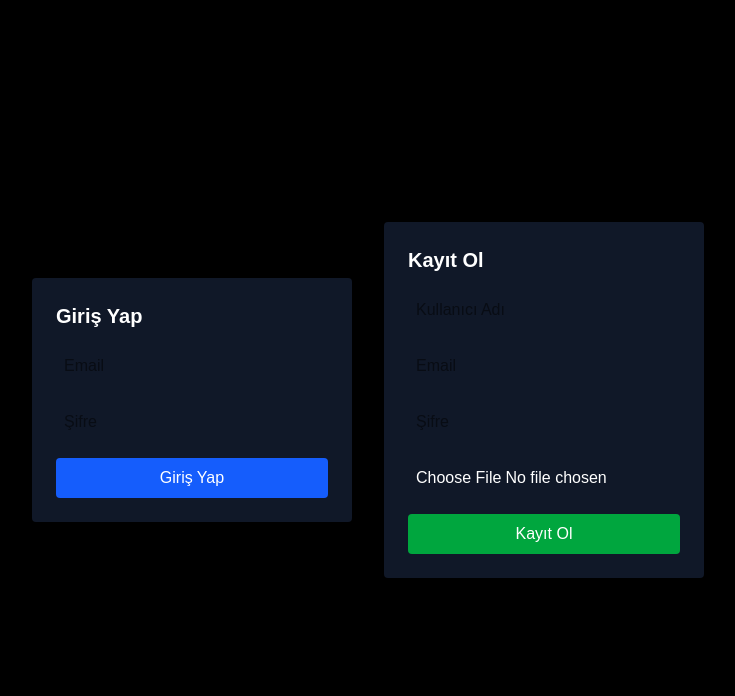
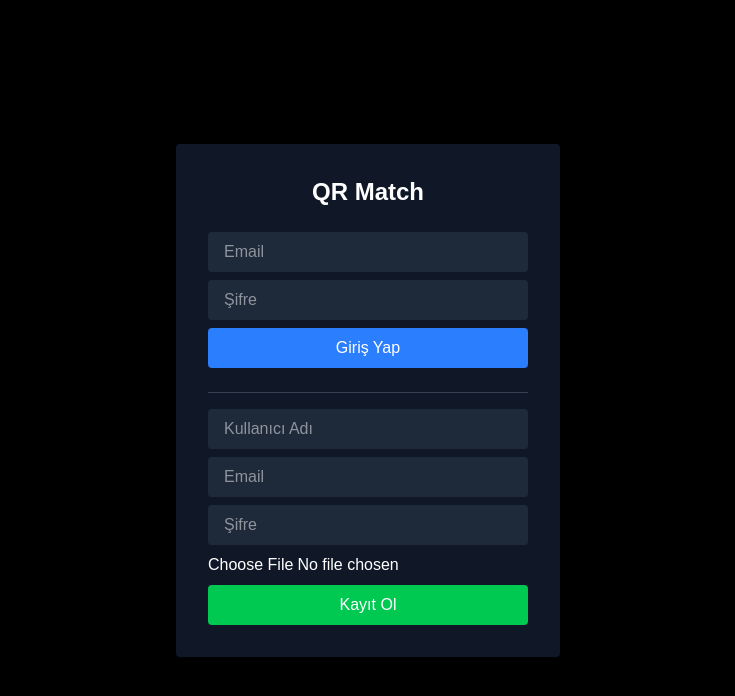
Before and after one commit to bercemm/qrmatch, a Next.js app: page /auth in a window 1280 px wide. Shown: the top 696 px of the page, without its empty margins (272-1007 px from the left). Built offline with nearby package versions, Linux system fonts and the light colour scheme; no server answers.

Commit message:
kayıt ol düzenleme

```diff
--- a/src/app/auth/page.tsx
+++ b/src/app/auth/page.tsx
@@ -2,54 +2,65 @@
 
 import { useState } from "react";
 import { supabase } from "../lib/supabaseClient";
+import { useRouter } from "next/navigation";
 
 export default function AuthPage() {
   const [email, setEmail] = useState("");
   const [password, setPassword] = useState("");
   const [username, setUsername] = useState("");
   const [avatar, setAvatar] = useState<File | null>(null);
+  const router = useRouter();
 
-  // 📌 Kullanıcı Kaydı
-  const handleSignup = async () => {
+  // 📌 Giriş Yap
+  const handleLogin = async () => {
+    const { error } = await supabase.auth.signInWithPassword({ email, password });
+    if (error) {
+      alert(error.message);
+      return;
+    }
+    router.push("/lobby");
+  };
+
+  // 📌 Kayıt Ol
+  const handleRegister = async () => {
+    // 1) Auth’a kullanıcı ekle
     const { data, error } = await supabase.auth.signUp({
       email,
       password,
     });
 
     if (error) {
-      alert("Kayıt hatası: " + error.message);
+      alert(error.message);
       return;
     }
 
     const user = data.user;
-    if (!user) return;
+    if (!user) {
+      alert("Kullanıcı oluşturulamadı!");
+      return;
+    }
 
-    let avatar_url = null;
-
-    // Fotoğraf yükleme
+    // 2) Fotoğrafı storage’a yükle (opsiyonel)
+    let avatarUrl = null;
     if (avatar) {
       const filePath = `avatars/${user.id}-${avatar.name}`;
       const { error: uploadError } = await supabase.storage
         .from("avatars")
         .upload(filePath, avatar);
 
-      if (uploadError) {
-        alert("Fotoğraf yüklenemedi: " + uploadError.message);
-        return;
+      if (!uploadError) {
+        const { data: urlData } = supabase.storage
+          .from("avatars")
+          .getPublicUrl(filePath);
+        avatarUrl = urlData.publicUrl;
+      }
     }
 
-      const { data: publicUrl } = supabase.storage
-        .from("avatars")
-        .getPublicUrl(filePath);
-
-      avatar_url = publicUrl.publicUrl;
-    }
-
-    // Profil tablosuna kayıt
+    // 3) Profiles tablosuna kayıt ekle
     const { error: profileError } = await supabase.from("profiles").insert({
       user_id: user.id,
       username,
-      avatar_url,
+      avatar_url: avatarUrl,
     });
 
     if (profileError) {
@@ -57,82 +68,75 @@ export default function AuthPage() {
       return;
     }
 
-    alert("Kayıt başarılı! Giriş yapabilirsiniz.");
-  };
-
-  // 📌 Kullanıcı Girişi
-  const handleLogin = async () => {
-    const { error } = await supabase.auth.signInWithPassword({
-      email,
-      password,
-    });
-
-    if (error) {
-      alert("Giriş hatası: " + error.message);
-      return;
-    }
-
-    alert("Giriş başarılı!");
+    router.push("/lobby");
   };
 
   return (
-    <div className="min-h-screen bg-black text-white flex items-center justify-center gap-8">
+    <div className="min-h-screen bg-black text-white flex items-center justify-center">
+      <div className="bg-gray-900 p-8 rounded shadow-md w-96 space-y-6">
+        <h1 className="text-2xl font-bold text-center">QR Match</h1>
+
         {/* Giriş Formu */}
-      <div className="bg-gray-900 p-6 rounded w-80 flex flex-col gap-4">
-        <h2 className="text-xl font-bold">Giriş Yap</h2>
+        <div className="space-y-2">
           <input
             type="email"
             placeholder="Email"
-          className="p-2 rounded text-black"
+            className="w-full px-4 py-2 rounded bg-gray-800"
+            value={email}
             onChange={(e) => setEmail(e.target.value)}
           />
           <input
             type="password"
             placeholder="Şifre"
-          className="p-2 rounded text-black"
+            className="w-full px-4 py-2 rounded bg-gray-800"
+            value={password}
             onChange={(e) => setPassword(e.target.value)}
           />
           <button
             onClick={handleLogin}
-          className="bg-blue-600 p-2 rounded hover:bg-blue-700"
+            className="w-full bg-blue-500 py-2 rounded hover:bg-blue-600"
           >
             Giriş Yap
           </button>
         </div>
 
-      {/* Kayıt Formu */}
-      <div className="bg-gray-900 p-6 rounded w-80 flex flex-col gap-4">
-        <h2 className="text-xl font-bold">Kayıt Ol</h2>
+        {/* Kayıt Ol Formu */}
+        <div className="border-t border-gray-700 pt-4 space-y-2">
           <input
             type="text"
             placeholder="Kullanıcı Adı"
-          className="p-2 rounded text-black"
+            className="w-full px-4 py-2 rounded bg-gray-800"
+            value={username}
             onChange={(e) => setUsername(e.target.value)}
           />
           <input
             type="email"
             placeholder="Email"
-          className="p-2 rounded text-black"
+            className="w-full px-4 py-2 rounded bg-gray-800"
+            value={email}
             onChange={(e) => setEmail(e.target.value)}
           />
           <input
             type="password"
             placeholder="Şifre"
-          className="p-2 rounded text-black"
+            className="w-full px-4 py-2 rounded bg-gray-800"
+            value={password}
             onChange={(e) => setPassword(e.target.value)}
           />
           <input
             type="file"
-          className="p-2"
+            accept="image/*"
             onChange={(e) => setAvatar(e.target.files?.[0] || null)}
+            className="w-full"
           />
           <button
-          onClick={handleSignup}
-          className="bg-green-600 p-2 rounded hover:bg-green-700"
+            onClick={handleRegister}
+            className="w-full bg-green-500 py-2 rounded hover:bg-green-600"
           >
             Kayıt Ol
           </button>
         </div>
       </div>
+    </div>
   );
 }
```
Lines whose indentation alone changed are shown as unchanged.
